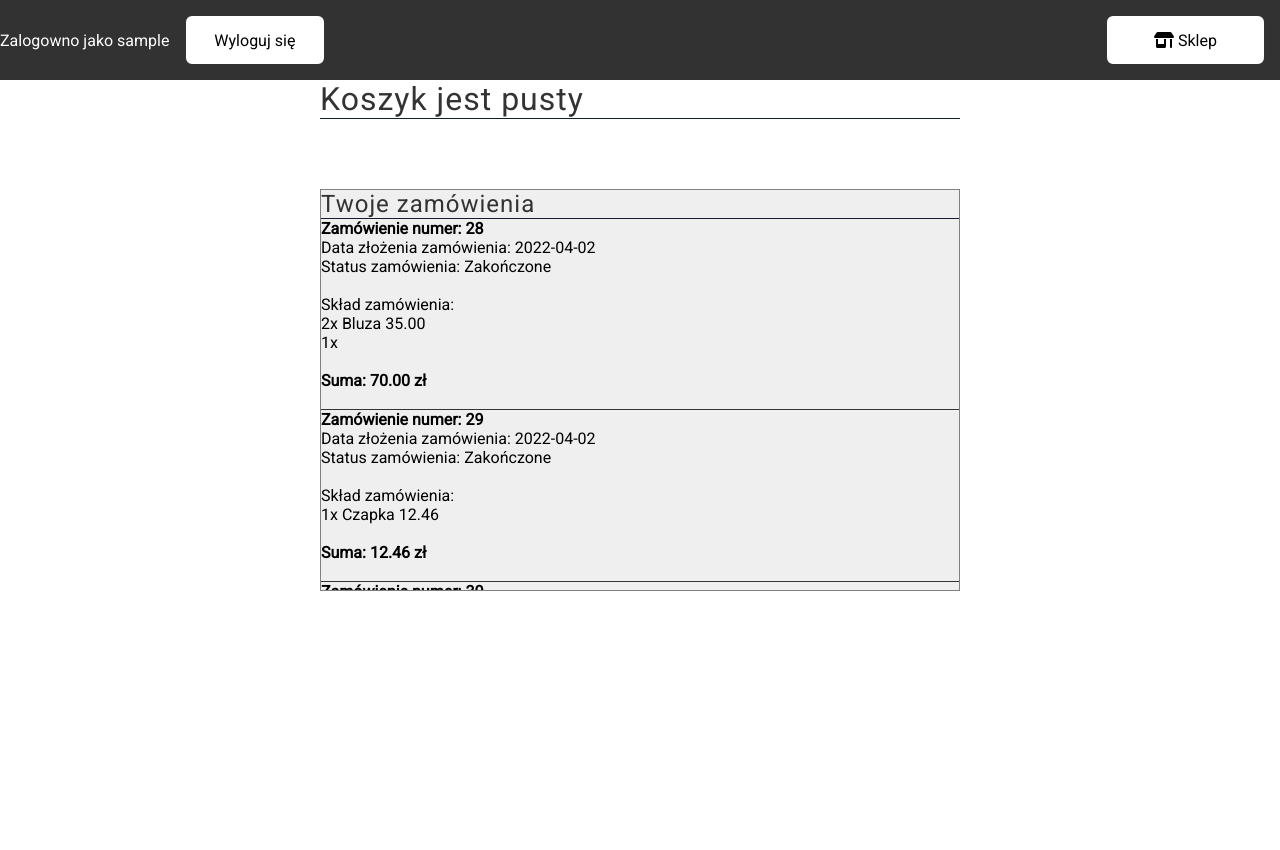
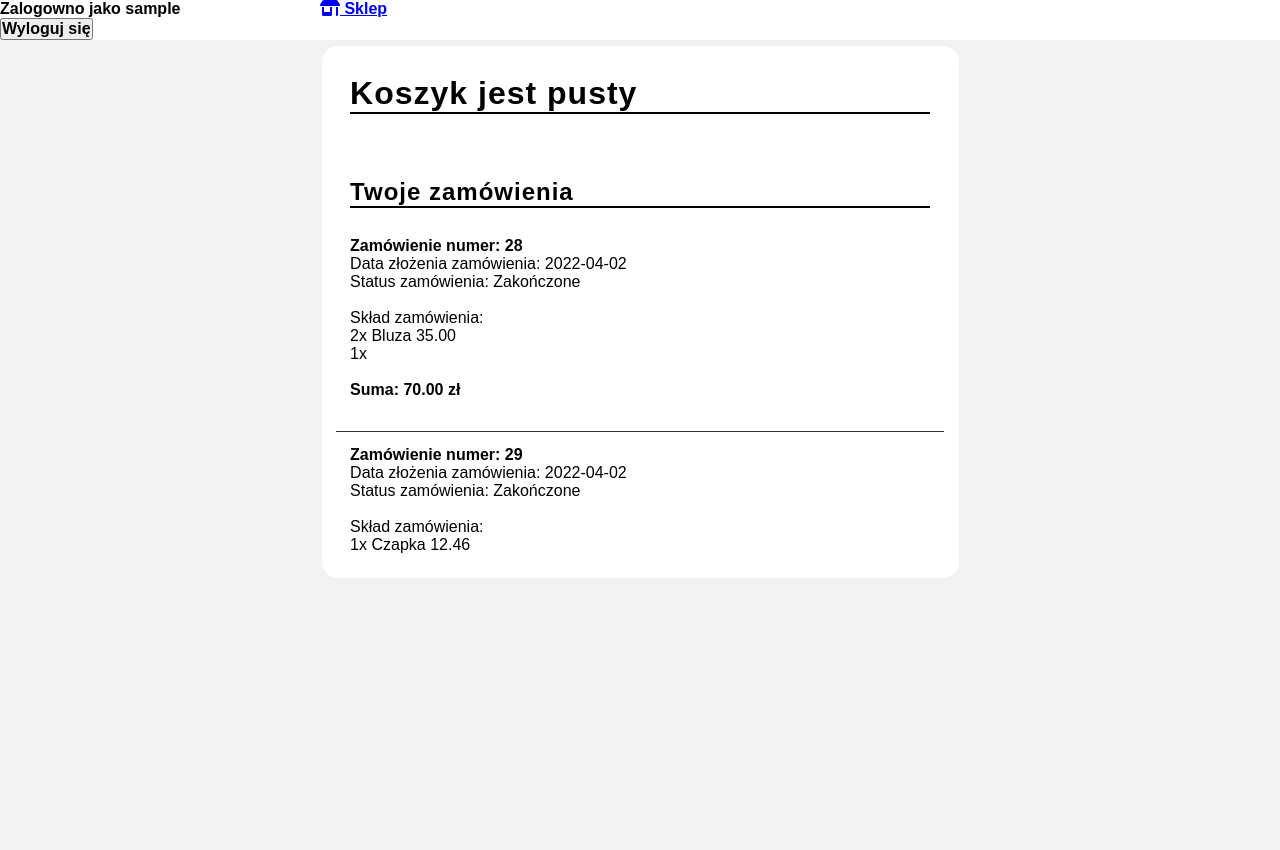
Before and after one commit to LukaszMiazek/Magazyn, a PHP site: page /koszyk.php in a window 1280 px wide. Shown: the top 850 px of the page. Run offline with PHP 8.4, Linux system fonts and the light colour scheme; the visitor is signed in with stand-in values (Sample User, id 1); data comes from the database, SQL or seed files in the repository; data that the repository does not hold is empty; some libraries are stand-ins or nearby versions.

Commit message:
Update style_koszyk.css

```diff
--- a/mag/style_koszyk.css
+++ b/mag/style_koszyk.css
@@ -1,41 +1,85 @@
 *{
-    font-family: 'Roboto', sans-serif;
+    font-family: 'Work Sans', sans-serif;
     font-weight: 600;
     font-size: medium;
     margin: 0;
     padding: 0;
 }
 
+  * {
+    scrollbar-width: auto;
+    scrollbar-color: #f2f2f2 #ffffff;
+  }
+
+  *::-webkit-scrollbar {
+    width: 16px;
+  }
+
+  *::-webkit-scrollbar-track {
+    background: #ffffff;
+  }
+
+  *::-webkit-scrollbar-thumb {
+    background-color: #f2f2f2;
+    border-radius: 10px;
+    border: 3px solid #ffffff;
+  }
+
 body{
-    background: white;
+    background: #f2f2f2;
 }
-
 
 .container{
     display: grid;
+    width: 100vw;
+    min-height: 100vh;
+    margin: 0;
+    grid-gap: 6px;
     grid-template-columns: 1fr 1fr 1fr 1fr;
-    grid-template-rows: auto;
+    grid-template-rows: repeat(4, auto) 1fr;
     grid-template-areas:
             "nav nav nav nav"
-            ". . . ."
             ". panel panel ."
-            ". . . ."
             ". podsumowanie podsumowanie .";
 }
 
 .nav{
     grid-area: nav;
-    background: #323232;
-    color: white;
+    background: white;
+    color: black;
     display: grid;
     grid-template-columns: 1fr 1fr 1fr 1fr;
     grid-template-rows: auto;
     grid-template-areas:
-        "wyloguj . . sklep";
+        "logo . nav_panel nav_panel"
 }
 
-.sklep{
-    grid-area: sklep;
+.logo{
+    grid-area: logo;
+    align-items: center;
+    margin-left: 4vh;
+    display: flex;
+    float: left;
+    text-align: left;
+    width: 100%;
+    color: black;
+}
+
+.logo i{
+    font-size: xx-large;
+    font-weight: bolder;
+    color: #ff6b6b;
+}
+
+.logo h2{
+    font-size: x-large;
+    margin-left: 1vh;
+    font-weight: bold;
+    border-bottom: 2px solid #ff6b6b;
+}
+
+.nav_panel{
+    grid-area: nav_panel;
     align-items: center;
     justify-content: flex-end;
     display: flex;
@@ -44,15 +88,15 @@
     width: 100%;
 }
 
-.sklep a{
-    width: 40%;
-    padding: 1vh;
-    border:0.15em solid #333333;
+.nav_panel a{
+    width: 22%;
+    border:0.15em solid white;
     outline: none;
     justify-content: center;
     cursor: pointer;
     -webkit-appearance: none;
-    font-weight: normal;
+    font-weight: bold;
+    font-size: larger;
     text-align: center;
     border-radius: 0.5rem;
     background-color: white;
@@ -61,26 +105,20 @@
     margin: 1vh;
 }
 
-.wyloguj{
-    grid-area: wyloguj;
-    align-items: center;
-    justify-content: flex-start;
-    display: flex;
-    float: left;
-    text-align: left;
-    width: 100%;
-    font-weight: normal;
+.nav_panel i{
+    color: #47a358;
+    font-size: larger;
 }
 
-.wyloguj button{
+.nav_panel button{
     width: 100%;
-    padding: 1vh;
-    border:0.15em solid #333333;
+    border:0.15em solid white;
     outline: none;
     justify-content: center;
     cursor: pointer;
     -webkit-appearance: none;
-    font-weight: normal;
+    font-weight: bold;
+    font-size: larger;
     text-align: center;
     border-radius: 0.5rem;
     background-color: white;
@@ -89,29 +127,35 @@
     margin: 1vh;
 }
 
+.wyloguj i{
+    color: black;
+}
+
 .podsumowanie{
     grid-area: podsumowanie;
-    background: #EFEFEF;
+    background: white;
     color: black;
     display: grid;
     overflow-y: scroll;
     max-height: 400px;
-    margin-top: 2rem;
-    border: 1px solid grey;
-
+    border-radius: 1rem;
 }
 
 .panel{
     grid-area: panel;
     color: black;
+    background-color: white;
+    padding: 1vh;
+    border-radius: 1rem;
 }
 
 .panel h1{
     font-size: xx-large;
-    color: #333333;
+    color: black;
     letter-spacing: 1px;
-    font-weight: lighter;
-    border-bottom: 1px solid #151d2d;
+    font-weight: bold;
+    border-bottom: 2px solid black;
+    margin: 1vh;
 }
 .panel button{
     border: none;
@@ -123,10 +167,11 @@
 
 .podsumowanie h1{
     font-size: x-large;
-    color: #333333;
+    color: black;
     letter-spacing: 1px;
-    font-weight: lighter;
-    border-bottom: 1px solid #151d2d;
+    font-weight: bold;
+    border-bottom: 2px solid black;
+    margin: 1vh;
 
 }
 
@@ -178,10 +234,17 @@
 .historia{
     border-bottom: 1px solid #333333;
     font-weight: lighter;
+    padding: 1vh;
 }
 
 @media only screen and (max-width: 768px)
 {
+    *{
+        font-size: small;
+        font-weight: 400;
+        margin: 0;
+    }
+
     .container{
         display: grid;
         grid-template-columns: 1fr;
```
Also changed, not shown: other parts of mag/style_koszyk.css (+26 -6 lines).
